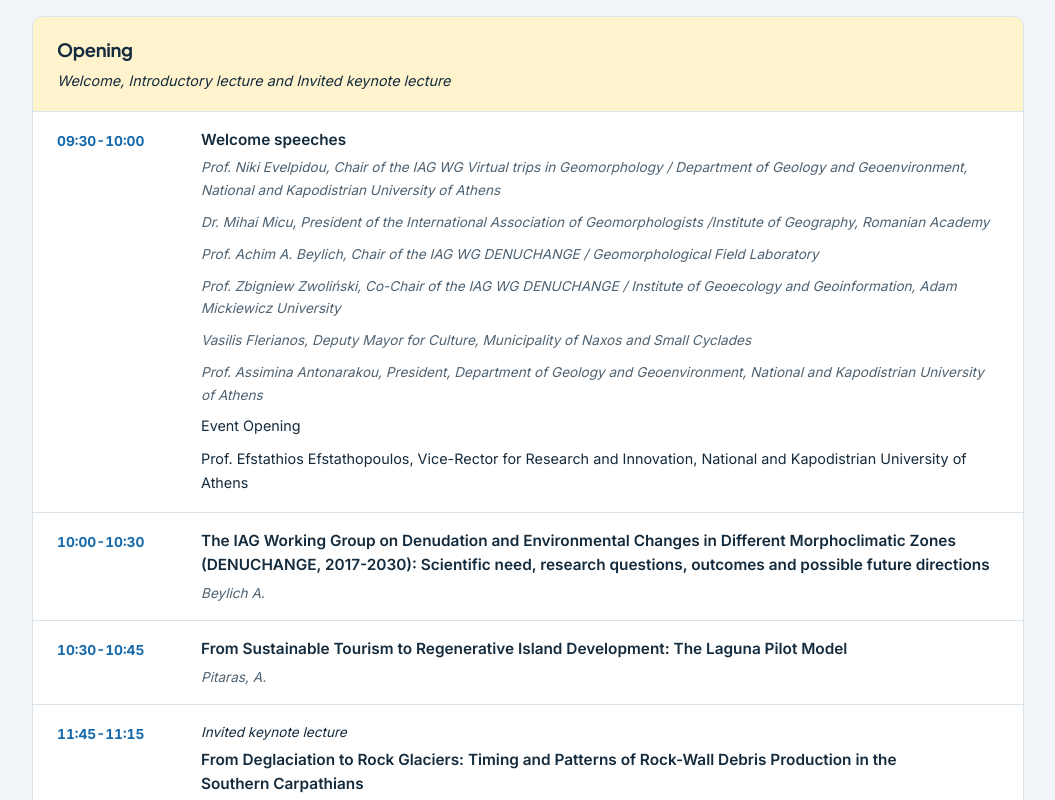
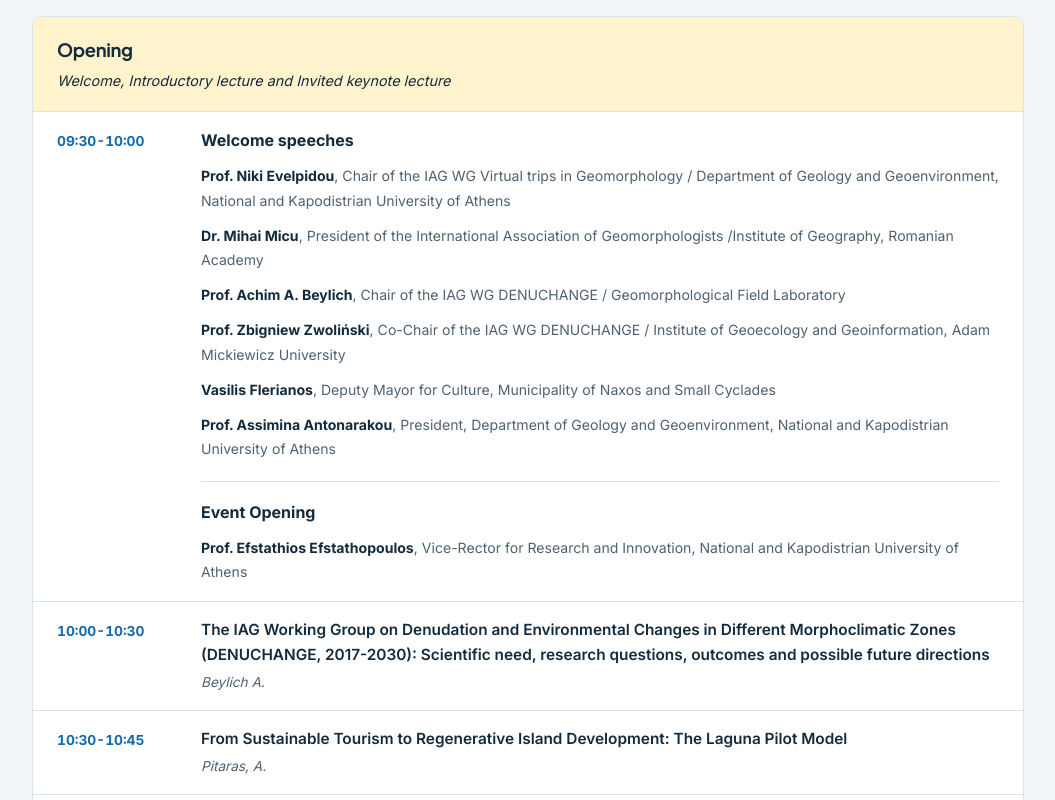
Before and after one commit to uoa-gr/denuchange, a React (Vite) app in the folder website/: page /agenda in a window 1280 px wide. Shown: the part 1060-1860 px from the top of the page, without its empty margins (108-1163 px from the left). Built offline with nearby package versions, Linux system fonts and the light colour scheme; no server answers.

Commit message:
fix: clarify agenda speaker sections and emphasize names

```diff
--- a/website/src/pages/agenda/AgendaPage.tsx
+++ b/website/src/pages/agenda/AgendaPage.tsx
@@ -1,4 +1,4 @@
-import { useEffect, useState } from "react"
+import { useEffect, useId, useState } from "react"
 import { ArrowLeft, MapPin, Printer } from "lucide-react"
 import {
   agendaTitle,
@@ -32,17 +32,53 @@ function LinkedText({ text }: { text: string }) {
   )
 }
 
+function isAffiliatedPerson(text: string) {
+  return /^(?:Prof\.|Dr\.)\s/.test(text) || text.startsWith("Vasilis Flerianos, ")
+}
+
+function PersonText({ text }: { text: string }) {
+  const comma = text.indexOf(",")
+  if (!isAffiliatedPerson(text) || comma < 0) return text
+
+  return <><strong className="agenda-person-name">{text.slice(0, comma)}</strong>{text.slice(comma)}</>
+}
+
+function Speaker({ text }: { text: string }) {
+  return <p className={isAffiliatedPerson(text) ? "agenda-person" : "agenda-speaker"}><PersonText text={text} /></p>
+}
+
+function SpeakerGroup({ title, speakers }: { title: string; speakers: string[] }) {
+  const headingId = useId()
+  return (
+    <section className="agenda-speaker-group" aria-labelledby={headingId}>
+      <h4 className="agenda-entry-title" id={headingId}>{title}</h4>
+      {speakers.map((speaker) => <Speaker text={speaker} key={speaker} />)}
+    </section>
+  )
+}
+
 function Entry({ entry, hasBlockHeading }: { entry: AgendaEntry; hasBlockHeading: boolean }) {
   const Heading = hasBlockHeading ? "h4" : "h3"
   const isKeynote = entry.paragraphs?.includes("Invited keynote lecture")
+  const openingIndex = entry.paragraphs?.indexOf("Event Opening") ?? -1
+  const paragraphs = openingIndex >= 0 ? entry.paragraphs?.slice(0, openingIndex) : entry.paragraphs
   return (
     <li className={`agenda-entry${entry.kind ? ` agenda-entry--${entry.kind}` : ""}`}>
       <p className="agenda-time">{entry.time}</p>
       <div className="agenda-entry-content">
         {isKeynote && <p className="agenda-keynote-label">Invited keynote lecture</p>}
-        <Heading className="agenda-entry-title">{entry.title}</Heading>
-        {entry.speakers?.map((speaker) => <p className={speaker === "Event Opening" ? "agenda-inline-heading" : "agenda-speaker"} key={speaker}>{speaker}</p>)}
-        {entry.paragraphs?.filter((paragraph) => paragraph !== "Invited keynote lecture").map((paragraph) => <p className="agenda-detail" key={paragraph}><LinkedText text={paragraph} /></p>)}
+        {openingIndex >= 0 ? (
+          <>
+            <SpeakerGroup title={entry.title} speakers={entry.speakers ?? []} />
+            <SpeakerGroup title="Event Opening" speakers={entry.paragraphs?.slice(openingIndex + 1) ?? []} />
+          </>
+        ) : (
+          <>
+            <Heading className="agenda-entry-title">{entry.title}</Heading>
+            {entry.speakers?.map((speaker) => <Speaker text={speaker} key={speaker} />)}
+          </>
+        )}
+        {paragraphs?.filter((paragraph) => paragraph !== "Invited keynote lecture").map((paragraph) => <p className="agenda-detail" key={paragraph}><LinkedText text={paragraph} /></p>)}
       </div>
     </li>
   )
@@ -176,11 +212,11 @@ export function AgendaPage() {
           <div className="agenda-committees">
             <section aria-labelledby="agenda-organizing-committee-heading">
               <h3 id="agenda-organizing-committee-heading">Organizing Committee</h3>
-              <ul>{organizingCommittee.map((member) => <li key={member}>{member}</li>)}</ul>
+              <ul>{organizingCommittee.map((member) => <li key={member}><PersonText text={member} /></li>)}</ul>
             </section>
             <section aria-labelledby="agenda-scientific-committee-heading">
               <h3 id="agenda-scientific-committee-heading">Scientific Committee</h3>
-              <ul>{scientificCommittee.map((member) => <li key={member}>{member}</li>)}</ul>
+              <ul>{scientificCommittee.map((member) => <li key={member}><PersonText text={member} /></li>)}</ul>
             </section>
           </div>
         </section>
--- a/website/src/pages/agenda/agenda.css
+++ b/website/src/pages/agenda/agenda.css
@@ -72,7 +72,10 @@
 .agenda-page h4, .agenda-page .agenda-entry-title { font-family: "Inter", system-ui, sans-serif; font-size: .96rem; font-weight: 600; line-height: 1.6; text-wrap: pretty; letter-spacing: normal; }
 .agenda-speaker { font-size: .85rem; font-style: italic; line-height: 1.65; color: var(--agenda-muted); margin-top: .25rem !important; }
 .agenda-speaker + .agenda-speaker { margin-top: .6rem !important; }
-.agenda-inline-heading { font-size: .9rem; font-weight: 600; margin-top: .85rem !important; }
+.agenda-person { font-size: .88rem; font-style: normal; line-height: 1.75; color: var(--agenda-muted); margin-top: .65rem !important; }
+.agenda-person-name { font-weight: 700; color: var(--agenda-ink); }
+.agenda-speaker-group .agenda-entry-title { font-size: 1rem; font-weight: 700; }
+.agenda-speaker-group + .agenda-speaker-group { margin-top: 1.2rem; padding-top: 1.1rem; border-top: 1px solid var(--agenda-line); }
 .agenda-keynote-label { font-size: .85rem; font-style: italic; margin-bottom: .25rem !important; }
 .agenda-detail { font-size: .9rem; margin-top: .5rem !important; line-height: 1.7; }
 .agenda-page :is(.agenda-detail, .agenda-information p) a { overflow-wrap: anywhere; }
@@ -96,7 +99,7 @@
 .agenda-organizing-bodies img, .agenda-supporter img { object-fit: contain; width: 64px; height: 56px; flex-shrink: 0; }
 .agenda-supporter { display: flex; align-items: center; gap: 1rem; }
 .agenda-committees ul { list-style: none; margin: 0; padding: 0; }
-.agenda-committees li { font-size: .85rem; line-height: 1.75; padding-block: .8rem; border-top: 1px solid var(--agenda-line); }
+.agenda-committees li { font-size: .85rem; line-height: 1.75; color: var(--agenda-muted); padding-block: .8rem; border-top: 1px solid var(--agenda-line); }
 .agenda-footer { background: white; border-top: 1px solid var(--agenda-line); margin-top: 3rem; font-size: .76rem; color: var(--agenda-muted); }
 .agenda-footer .agenda-wrap { display: flex; flex-wrap: wrap; align-items: center; justify-content: space-between; gap: .5rem 1rem; padding-block: 1.25rem; }
 .agenda-footer a { min-height: 44px; display: inline-flex; align-items: center; }
```
